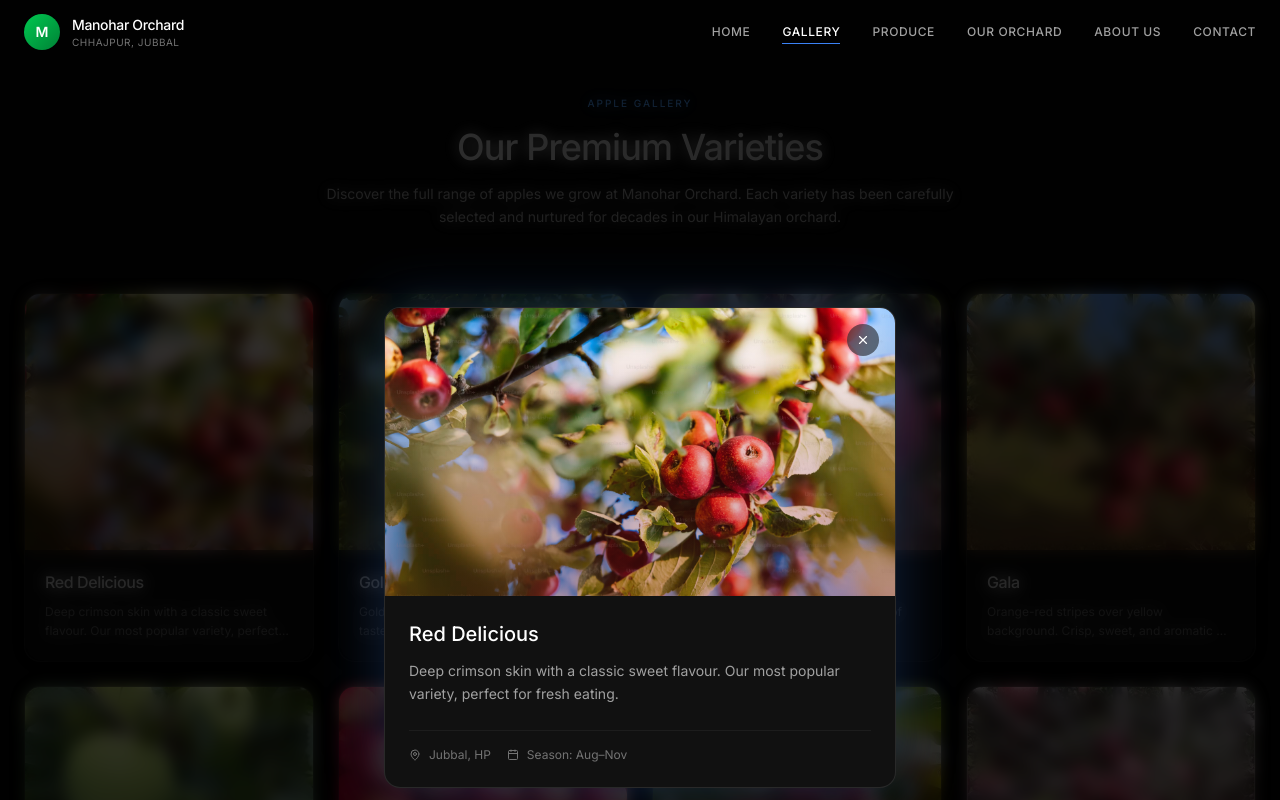
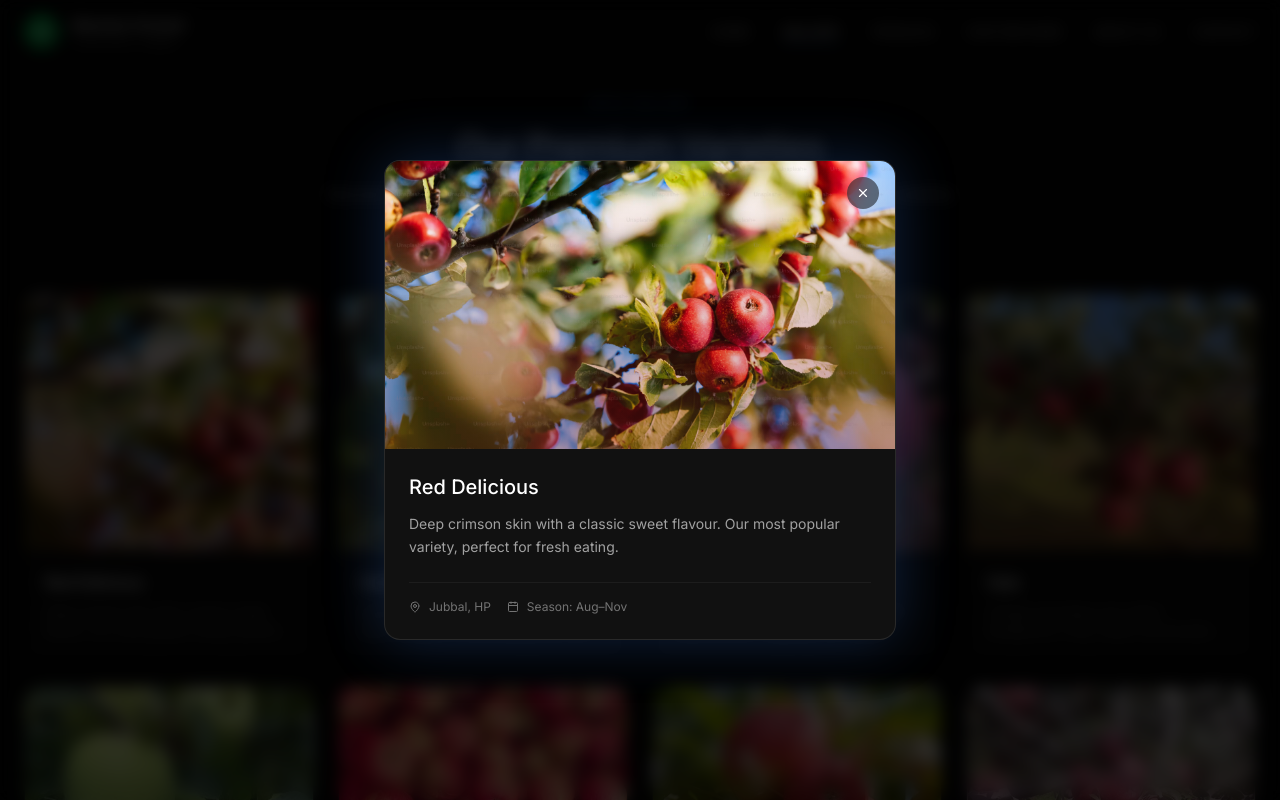
Before and after one commit to BabyPotato70/orchard-repo, a React (Vite) app: page /gallery in a window 1280 px wide. Both pictures are taken after a click on the element 169 px from the left and 477 px from the top of the page. Shown: the top 800 px of the page. Built offline with nearby package versions, Linux system fonts and the light colour scheme.

Commit message:
Fixed Modal issue

```diff
--- a/src/pages/Gallery.jsx
+++ b/src/pages/Gallery.jsx
@@ -2,6 +2,7 @@
 import { Eye, X, MapPin, Calendar } from "lucide-react";
 import SectionHeading from "../components/SectionHeading";
 import { appleVarieties } from "../data/Content";
+import { createPortal } from "react-dom";
 
 const Gallery = () => {
   const [selected, setSelected] = useState(null);
@@ -51,9 +52,10 @@
       </div>
 
       {/* Modal */}
-      {selected && (
+      {selected &&
+        createPortal(
           <div
-          className="fixed inset-0 z-50 flex items-center justify-center p-6"
+            className="fixed inset-0 z-[9999] flex items-center justify-center p-10"
             onClick={() => setSelected(null)}
           >
             <div className="absolute inset-0 bg-black/80 backdrop-blur-sm" />
@@ -92,7 +94,8 @@
                 </div>
               </div>
             </div>
-        </div>
+          </div>,
+          document.body,
         )}
     </div>
   );
```
Lines whose indentation alone changed are shown as unchanged.
